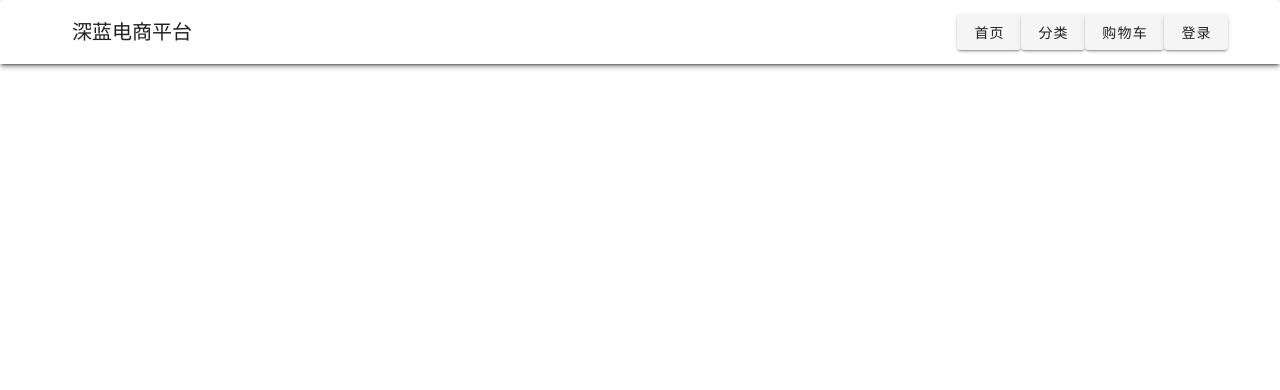
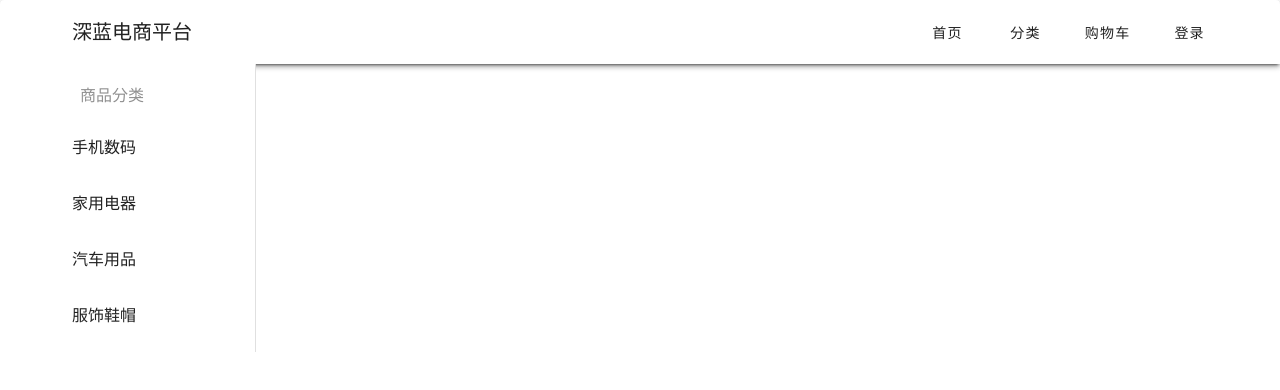
Before and after one commit to Sirlanri/jsp-hw1, a Vue app: page /#/ in a window 1280 px wide. Shown: the top 390 px of the page. Built offline with nearby package versions, Linux system fonts and the light colour scheme; the HTML template or start-up script is replaced by a standard one.

Commit message:
侧栏完成

```diff
--- a/src/views/topbar.vue
+++ b/src/views/topbar.vue
@@ -1,27 +1,30 @@
 <template>
+  <div>
+
+
   <v-card color="grey lighten-4">
     <v-toolbar>
-      <v-app-bar-nav-icon></v-app-bar-nav-icon>
+      <v-app-bar-nav-icon @click="leftDrawer=!leftDrawer"></v-app-bar-nav-icon>
 
       <v-toolbar-title>深蓝电商平台</v-toolbar-title>
 
       <v-spacer></v-spacer>
 
-      <v-btn>首页</v-btn>
-      <v-btn>分类</v-btn>
-      <v-btn>购物车</v-btn>
-      <v-btn @click="loginWin = true">登录</v-btn>
+      <v-btn text large>首页</v-btn>
+      <v-btn text large >分类</v-btn>
+      <v-btn text large >购物车</v-btn>
+      <v-btn text large @click="loginWin = true">登录</v-btn>
 
       <v-menu bottom left>
         <template v-slot:activator="{ on, attrs }">
-          <v-btn dark icon v-bind="attrs" v-on="on">
+          <v-btn icon v-bind="attrs" v-on="on">
             <v-icon>mdi-dots-vertical</v-icon>
           </v-btn>
         </template>
 
         <v-list>
-          <v-list-item>
-            <v-list-item-title>标题</v-list-item-title>
+          <v-list-item link>
+            <v-list-item-title>添加</v-list-item-title>
           </v-list-item>
         </v-list>
       </v-menu>
@@ -50,6 +53,48 @@
       </v-card>
     </v-dialog>
   </v-card>
+  <v-navigation-drawer v-model="leftDrawer">
+    <v-list>
+      <v-list-item>
+        <v-list-item-title class="left-title">
+          商品分类
+        </v-list-item-title>
+      </v-list-item>
+      <v-list-item link>
+        <v-list-item-avatar>
+          <v-icon>mdi-cellphone-iphone</v-icon>
+        </v-list-item-avatar>
+        <v-list-item-content>
+          手机数码
+        </v-list-item-content>
+      </v-list-item>
+      <v-list-item link>
+        <v-list-item-avatar>
+          <v-icon>mdi-hammer-wrench</v-icon>
+        </v-list-item-avatar>
+        <v-list-item-content>
+          家用电器
+        </v-list-item-content>
+      </v-list-item>
+      <v-list-item link>
+        <v-list-item-avatar>
+          <v-icon>mdi-car</v-icon>
+        </v-list-item-avatar>
+        <v-list-item-content>
+          汽车用品
+        </v-list-item-content>
+      </v-list-item>
+      <v-list-item link>
+        <v-list-item-avatar>
+          <v-icon>mdi-shoe-formal</v-icon>
+        </v-list-item-avatar>
+        <v-list-item-content>
+          服饰鞋帽
+        </v-list-item-content>
+      </v-list-item>
+    </v-list>
+  </v-navigation-drawer>
+  </div>
 </template>
 
 <script>
@@ -57,6 +102,7 @@ export default {
   data() {
     return {
       loginWin: false,
+      leftDrawer:true,
       userName: "",
       passwd: "",
       backksrc:
@@ -67,4 +113,9 @@ export default {
 </script>
 
 <style>
+.left-title{
+  color: rgb(145, 145, 145);
+  margin-left: 4rem;
+  font-size: 1.2rem;
+}
 </style>
```
